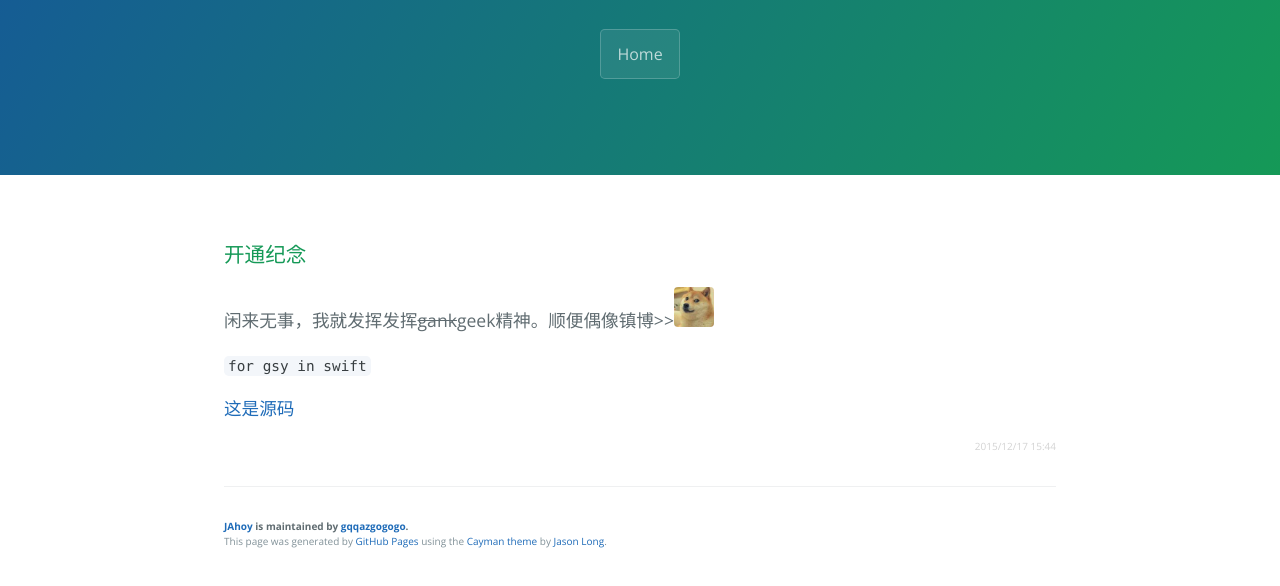
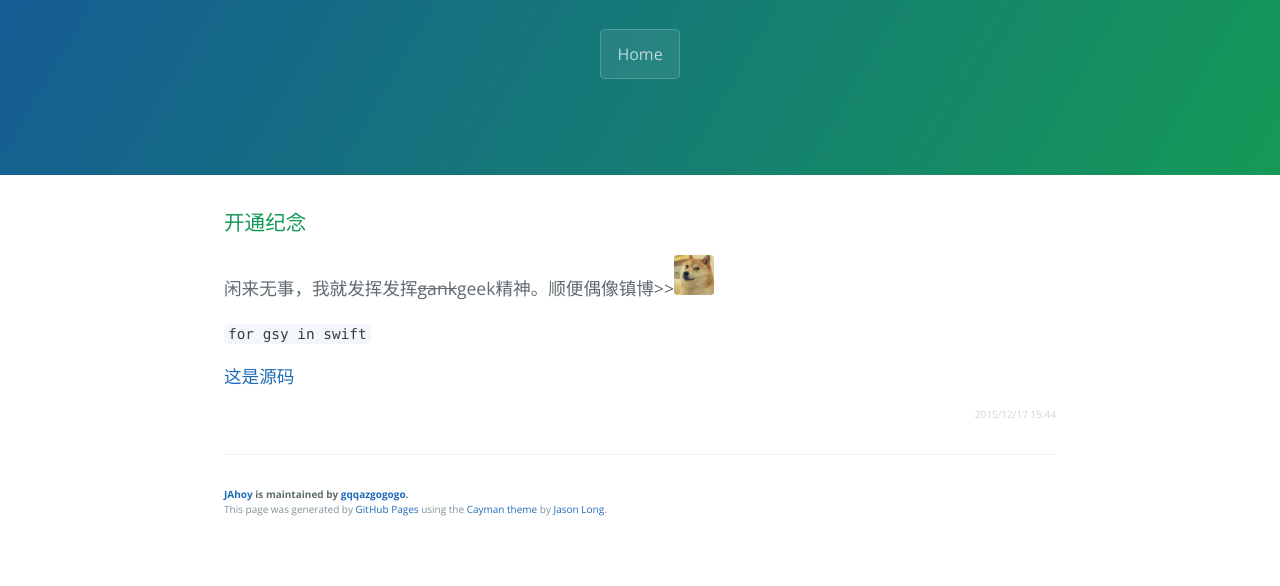
Before and after one commit to gqqazgogogo/JAhoy, a plain HTML site: page index.html in a window 1280 px wide. Both pictures are taken after a click on the link "开通纪念". Shown: the part 208-794 px from the top of the page. Drawn offline with nearby package versions, Linux system fonts and the light colour scheme.

Commit message:
2015/12/17 15:57

```diff
--- a/doc_01/doc_01.html
+++ b/doc_01/doc_01.html
@@ -1,5 +1,5 @@
 <section id="contentDoc" class="main-content" style="display: none">
-    <p><h3>开通纪念</h3></p>
+    <h3>开通纪念</h3>
 
     <p>闲来无事，我就发挥发挥<s>gank</s>geek精神。顺便偶像镇博>><img class="contentImage" src="doc_01/images/image_01.jpg" /></p>
     <p><code>for gsy in swift</code></p>
--- a/index.html
+++ b/index.html
@@ -18,7 +18,7 @@
 
     <section id="contentList" class="main-content">
       <h3>
-        <a id="welcome-to-github-pages" class="anchor" aria-hidden="true">
+        <a id="doc_01" class="anchor" aria-hidden="true">
           <span class="octicon octicon-link"></span>
         开通纪念</a>
       </h3>
@@ -42,11 +42,13 @@
   <script>
     $(document).ready(function() {
 
-      $('#welcome-to-github-pages').click(function() {
+      $('#doc_01').click(function() {
+        var urlString = $(this).attr('id');
+        urlString = urlString+'/'+urlString+'.html';
         $.ajax({
-          type : "GET",
-          url  : "doc_01/doc_01.html",
-          dataType : "html",
+          type : 'GET',
+          url  : urlString,
+          dataType : 'html',
           timeout : 10000,
           async   : true,
           success : function (returnData) {
```
